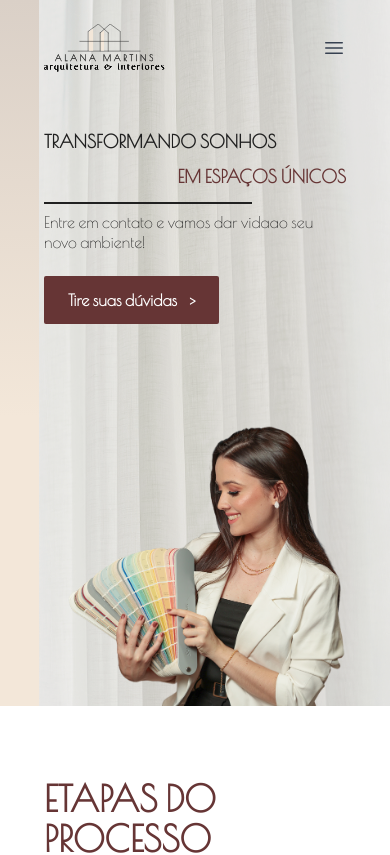
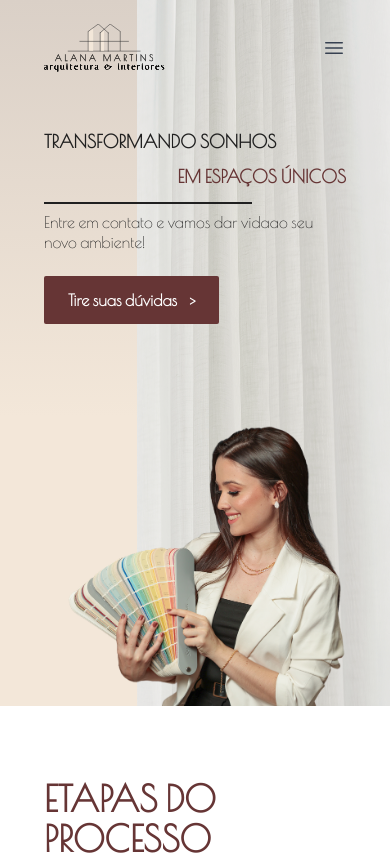
Before and after one commit to Gerson-Lima/Alana-s-Site, a React (Vite) app: page / in a window 390 px wide. Shown: the top 855 px of the page. Built offline with nearby package versions, Linux system fonts and the light colour scheme.

Commit message:
chore: build

```diff
--- a/src/Components/Organisms/Hero/Hero.css
+++ b/src/Components/Organisms/Hero/Hero.css
@@ -4,10 +4,26 @@
       linear-gradient(to bottom, #DAD0C7 0%, #F3E7D9 59%) !important;
   }
 
-  @media (max-width: 389px) {
+  @media (max-width: 2560px) {
     .hero-bg {
       background:
-        url('../../../assets/bg-hero.png') right center / cover no-repeat,
+        url('../../../assets/bg-hero.png') right center / 30% 100% no-repeat,
         linear-gradient(to bottom, #DAD0C7 0%, #F3E7D9 59%) !important;
     }
   }
+
+  @media (max-width: 1920px) {
+    .hero-bg {
+      background:
+        url('../../../assets/bg-hero.png') right center / 22% 100% no-repeat,
+        linear-gradient(to bottom, #DAD0C7 0%, #F3E7D9 59%) !important;
+    }
+  }
+
+  @media (max-width: 768px) {
+    .hero-bg {
+      background:
+        url('../../../assets/bg-hero.png') right center / 65% 100% no-repeat,
+        linear-gradient(to bottom, #DAD0C7 0%, #F3E7D9 59%) !important;
+    }
+  }
```
